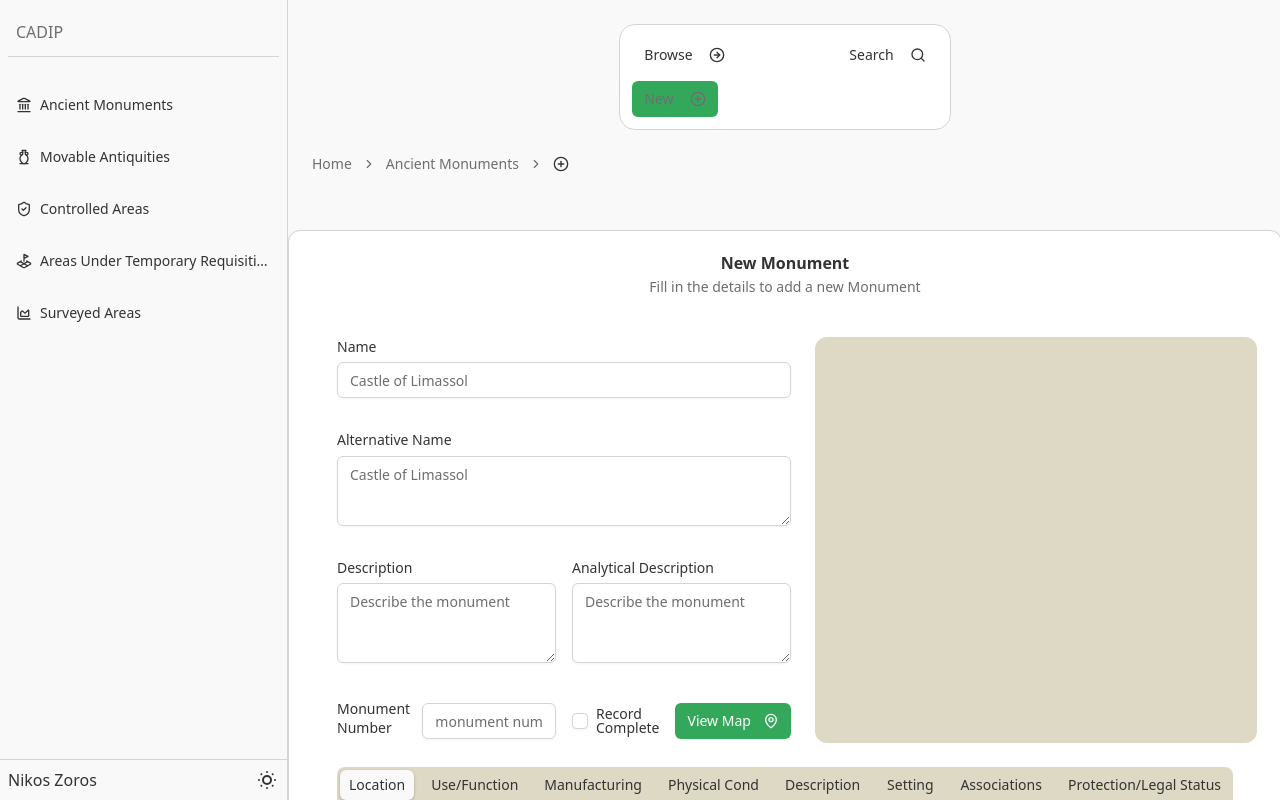
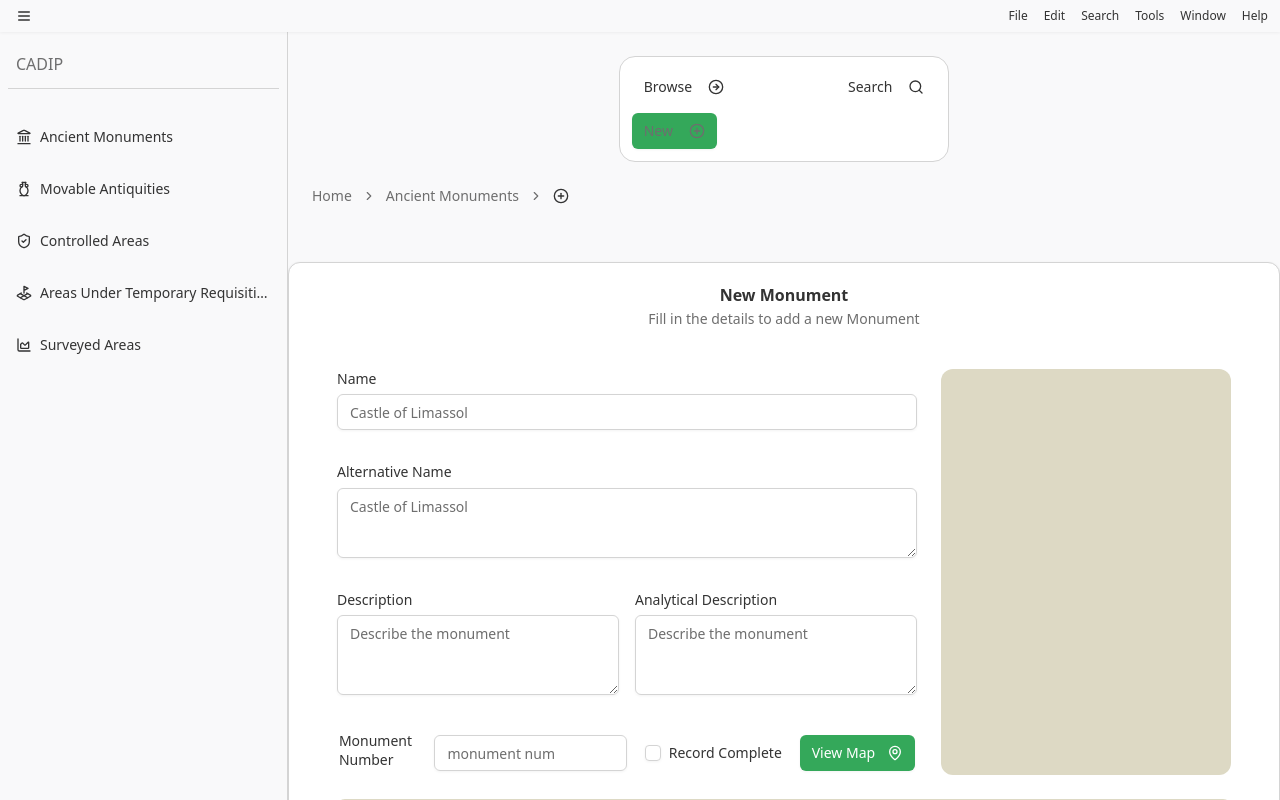
Before and after one commit to NikosZoros3533/CADIP, a React (Vite) app: page /ancient-monuments/add in a window 1280 px wide. Shown: the top 800 px of the page. Built offline with nearby package versions, Linux system fonts and the light colour scheme.

Commit message:
Responsiveness Checkpoint

```diff
--- a/src/components/ancientMonuments/archived-form-component.jsx
+++ b/src/components/ancientMonuments/archived-form-component.jsx
@@ -29,31 +29,12 @@ import {
   monumentSchema,
 } from "@/lib/register-form/formUtils";
 import { useAppForm } from "@/hooks/forms/form";
-import {
-  Table,
-  TableBody,
-  TableCell,
-  TableHead,
-  TableHeader,
-  TableRow,
-} from "../ui/table";
-import { SingleCheckbox } from "../vocabs/SingleCheckbox";
-
 const vocAcc = [
   { id: "1", labelEn: "Fully accessible site" },
   { id: "2", labelEn: "Partially accessible with assistance" },
   { id: "3", labelEn: "Not accessible to visitors" },
 ];
-const testVoc = [
-  { id: "1", value: "nicosia", label: "Nicosia" },
-  { id: "2", value: "larnaca", label: "Larnaca" },
-  { id: "3", value: "limassol", label: "Limassol" },
-];
-const locationData = [
-  { district: "1", town: "2", quarter: "3" },
-  { district: "2", town: "3", quarter: "1" },
-  { district: "3", town: "1", quarter: "2" },
-];
+
 
 export default function ArchivedAMForm({ monument = null }) {
   const form = useAppForm({
--- a/src/components/ancientMonuments/form-component.jsx
+++ b/src/components/ancientMonuments/form-component.jsx
@@ -30,6 +30,16 @@ const vocAcc = [
   { id: "2", labelEn: "Partially accessible with assistance" },
   { id: "3", labelEn: "Not accessible to visitors" },
 ];
+// const testVoc = [
+//   { id: "1", value: "nicosia", label: "Nicosia" },
+//   { id: "2", value: "larnaca", label: "Larnaca" },
+//   { id: "3", value: "limassol", label: "Limassol" },
+// ];
+// const locationData = [
+//   { district: "1", town: "2", quarter: "3" },
+//   { district: "2", town: "3", quarter: "1" },
+//   { district: "3", town: "1", quarter: "2" },
+// ];
 
 export function AMForm({ monument = null }) {
   const form = useAppForm({
@@ -45,7 +55,7 @@ export function AMForm({ monument = null }) {
   });
 
   return (
-    <Card className="w-full  max-w-7xl place-self-center p-3 md:p-4 lg:p-6 my-4 md:my-8 text-base ">
+    <Card className="w-full max-w-7xl mx-auto  p-3  md:p-4 lg:p-6 my-4 md:my-8 text-base ">
       <CardHeader className="flex flex-col w-full justify-center items-center pb-2">
         {monument ? (
           <>
@@ -71,9 +81,9 @@ export function AMForm({ monument = null }) {
         >
           <FieldGroup>
             <FieldSet>
-              <div className="flex flex-col md:flex-row w-full justify-between gap-6">
+              <div className="flex flex-col @md:flex-row w-full gap-6">
                 {/* LEFT COLUMN – more compact vertical spacing */}
-                <FieldGroup className="w-full md:max-w-3xl space-y-1">
+                <FieldGroup className="w-full md:flex-[2] space-y-1">
                   {/* Name */}
                   <form.Field name="name">
                     {(field) => {
@@ -254,8 +264,8 @@ export function AMForm({ monument = null }) {
                 </FieldGroup>
 
                 {/* RIGHT COLUMN – picture placeholder, wider but not taller than needed */}
-                <div className="w-full lg:w-4xl flex justify-center md:justify-end">
-                  <div className="bg-muted rounded-xl w-full  aspect-video" />
+                <div className="w-full md:flex-1 flex justify-center md:justify-end">
+                  <div className="bg-muted rounded-xl w-full  lg:max-w-md aspect-video" />
                 </div>
               </div>
             </FieldSet>
@@ -279,7 +289,7 @@ export function AMForm({ monument = null }) {
                 Recording Details
               </TabsTrigger>
             </TabsList>
-            <TabsContent value="location" className="w-full lg:min-w-4xl">
+            <TabsContent value="location" className="w-full @lg:max-w-4xl">
               <Card className="dark:drop-shadow-xl border-2">
                 <CardContent className="flex flex-col gap-8">
                   <div className="flex flex-col sm:flex-row items-start justify-center sm:items-center gap-6">
--- a/src/components/app-menubar.jsx
+++ b/src/components/app-menubar.jsx
@@ -26,8 +26,9 @@ import { entities } from "@/lib/constants";
 
 export default function AppMenubar() {
   return (
-    <Menubar className="flex justify-evenly fixed z-10 shrink-0  w-full">
-      <SidebarTrigger />
+    <header className="sticky top-0 z-50 flex w-full items-center">
+      <Menubar className="flex h-(--header-height) w-full items-center justify-between">
+        <SidebarTrigger className="ml-1.5"/>
         <div className="flex items-center">
           <MenubarMenu>
             <MenubarTrigger>File</MenubarTrigger>
@@ -120,5 +121,6 @@ export default function AppMenubar() {
           </MenubarMenu>
         </div>
       </Menubar>
+    </header>
   );
 }
--- a/src/components/app-sidebar.jsx
+++ b/src/components/app-sidebar.jsx
@@ -1,5 +1,5 @@
 import { Link, useLocation } from "react-router-dom";
-import {  X } from "lucide-react";
+import { Home, X } from "lucide-react";
 
 import {
   Sidebar,
@@ -8,22 +8,24 @@ import {
   SidebarGroup,
   SidebarGroupContent,
   SidebarGroupLabel,
+  SidebarHeader,
   SidebarMenu,
   SidebarMenuButton,
   SidebarMenuItem,
   useSidebar,
 } from "./ui/sidebar";
-import ThemeSwitch from "./theme-switcher";
 import { Button } from "./ui/button";
 import { entities as items } from "../lib/constants";
 
 export default function AppSidebar() {
   const { isMobile, toggleSidebar } = useSidebar();
-console.log(isMobile);
 
   const location = useLocation();
   return (
-    <Sidebar collapsible="icon">
+    <Sidebar
+      collapsible="icon"
+      className="top-(--header-height) h-[calc(100svh-var(--header-height))]"
+    >
       <SidebarContent>
         <SidebarGroup>
           <SidebarGroupLabel className="text-base mb-6 py-6 border-b rounded-none flex items-center justify-between">
@@ -70,14 +72,6 @@ console.log(isMobile);
           </SidebarGroupContent>
         </SidebarGroup>
       </SidebarContent>
-      <SidebarFooter className="border-t">
-        <SidebarMenu>
-          <SidebarMenuItem className="w-full flex justify-between items-center">
-            <p>Nikos Zoros</p>
-            <ThemeSwitch />
-          </SidebarMenuItem>
-        </SidebarMenu>
-      </SidebarFooter>
     </Sidebar>
   );
 }
--- a/src/components/form-components/location-table.jsx
+++ b/src/components/form-components/location-table.jsx
@@ -35,13 +35,13 @@ const quarters = [
 
 export default function LocationTable() {
   const field = useFieldContext();
-
+  const location= field.state.value || {};
 
   const handleChange = (name, value) => {
     field.setValue((prev) => ({ ...prev, [name]: value }));
   };
   return (
-    <div className="rounded-xl border-2 shadow-2xl p-4 overflow-auto max-w-full lg:min-w-[700px]">
+    <div className="rounded-xl border-2 shadow-2xl p-4 overflow-auto max-w-full @lg:max-w-[700px]">
       <Table>
         <TableHeader>
           <TableRow>
--- a/src/layouts/MainLayout.jsx
+++ b/src/layouts/MainLayout.jsx
@@ -1,19 +1,25 @@
+import AppMenubar from "@/components/app-menubar";
 import AppSidebar from "@/components/app-sidebar";
 import { SidebarInset, SidebarProvider } from "@/components/ui/sidebar";
 import { Outlet } from "react-router-dom";
 import { Toaster } from "sonner";
 
+export const iframeHeight = "600px";
+
 export default function MainLayout() {
   return (
-    <div>
-      <SidebarProvider>
+    <div className="[--header-height:calc(--spacing(8))]">
+      <SidebarProvider className="flex flex-col">
+        <AppMenubar />
+        <div className="flex flex-1">
           <AppSidebar />
           <SidebarInset>
-          <main>
+            <main >
               <Outlet />
               <Toaster />
             </main>
           </SidebarInset>
+        </div>
       </SidebarProvider>
     </div>
   );
--- a/src/layouts/PagesLayout.jsx
+++ b/src/layouts/PagesLayout.jsx
@@ -32,7 +32,7 @@ export default function PagesLayout() {
             <Search className="md:ml-2" />
           </NavLink>
         </Button>
-        <Button asChild >
+        <Button asChild>
           <NavLink to={`${parentRoute}/add`}>
             <span className="hidden md:inline">New</span>
             <PlusCircle className="md:ml-2" />
@@ -41,7 +41,7 @@ export default function PagesLayout() {
       </div>
 
       <div className="flex flex-wrap justify-between gap-2 p-6 mx-auto max-w-7xl">
-        <AppBreadcrumb/>
+        <AppBreadcrumb />
         {!childRoute && (
           <div className="flex gap-0.5">
             <Button
@@ -61,8 +61,9 @@ export default function PagesLayout() {
           </div>
         )}
       </div>
-
-      <Outlet context={{ isGrid }} />
+      <div className="@container ">
+        <Outlet context={{ isGrid }} />
+      </div>
     </>
   );
 }
```
Lines whose indentation alone changed are shown as unchanged.
